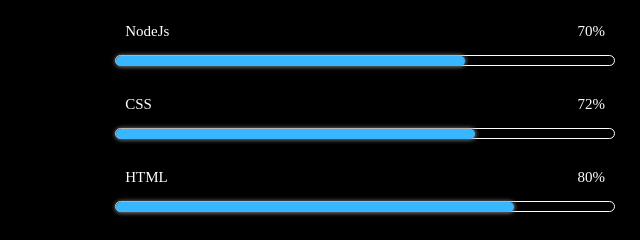
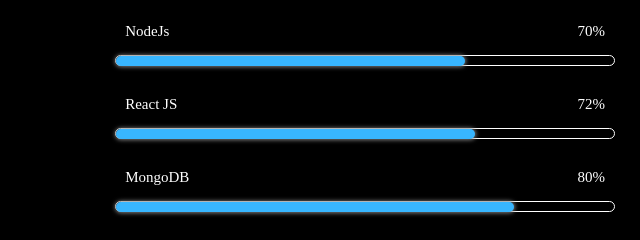
Before and after one commit to ZaryabDogar/selfportfolio, a plain HTML site: page index.html in a window 1280 px wide. Shown: the part 2610-2850 px from the top of the page, 0-640 px from the left. Drawn offline with nearby package versions, Linux system fonts and the light colour scheme; a web font is replaced by a local one.

Commit message:
Update index.html

```diff
--- a/index.html
+++ b/index.html
@@ -135,7 +135,7 @@
                         </div>
                         <div class="skillbar">
                             <div class="info">
-                                <p>CSS</p>
+                                <p>React JS</p>
                                 <p>72%</p>
                             </div>
                             <div class="bar">
@@ -144,7 +144,7 @@
                         </div>
                         <div class="skillbar">
                             <div class="info">
-                                <p>HTML</p>
+                                <p>MongoDB</p>
                                 <p>80%</p>
                             </div>
                             <div class="bar">
```
